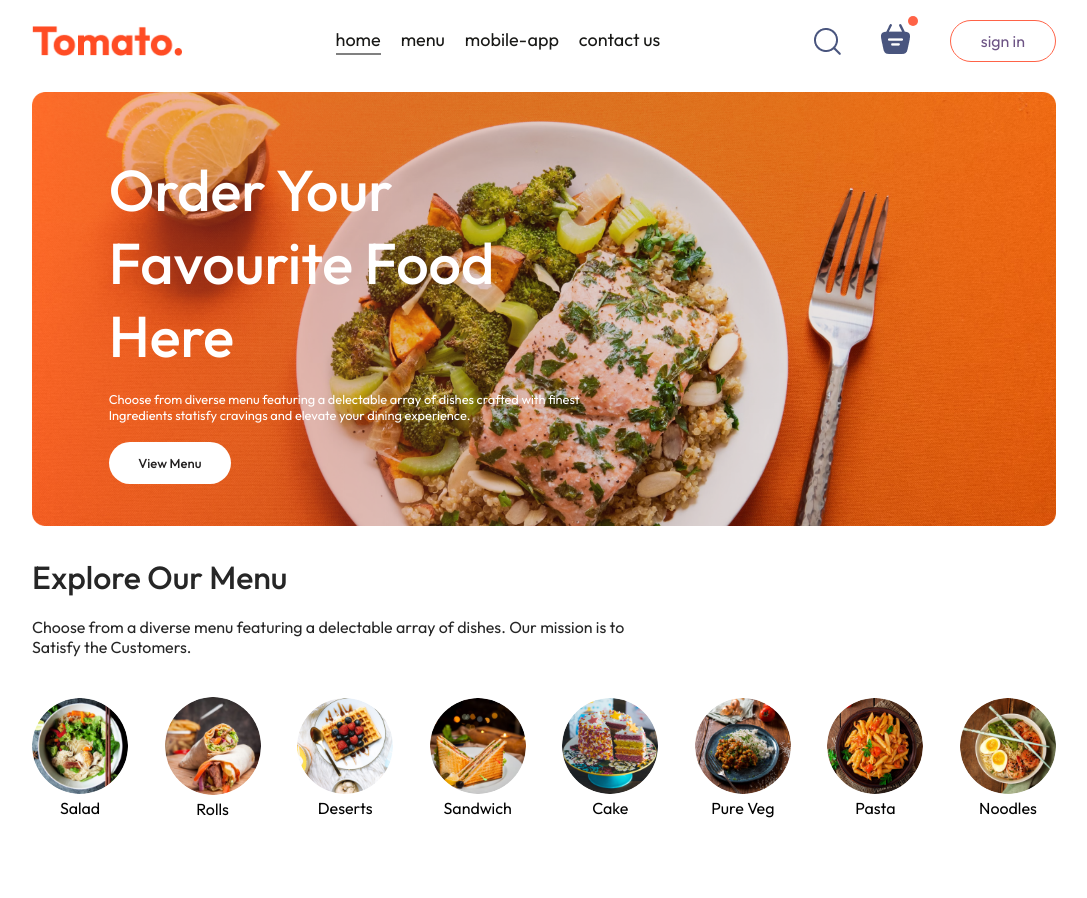
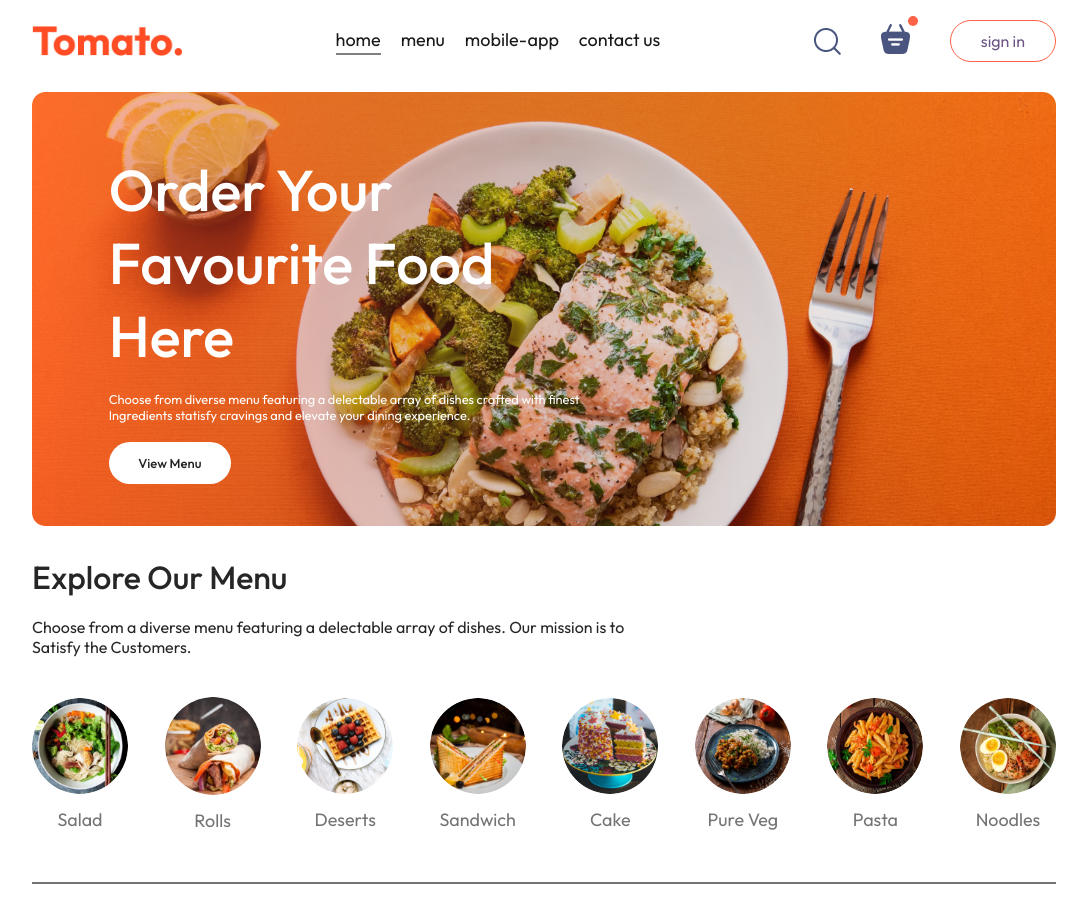
Before and after one commit to Ajay978680/food-delivery-website, a React (Vite) app in the folder OneDrive/Desktop/food delivery website/frontend/: page / in a window 1280 px wide. Shown: the top 898 px of the page, without its empty margins (96-1183 px from the left). Before the commit the page ends 839 px from the top, so only its background shows below. Built offline with nearby package versions, Linux system fonts and the light colour scheme.

Commit message:
adding new features

```diff
--- a/OneDrive/Desktop/food delivery website/frontend/src/components/ExploreMenu/ExploreMenu.css
+++ b/OneDrive/Desktop/food delivery website/frontend/src/components/ExploreMenu/ExploreMenu.css
@@ -36,3 +36,22 @@
     border-radius: 50%;
     transition: 0.2s;
 }
+
+.explore-menu-list-items p{
+    margin-top: 10px;
+    color: #747474;
+    font-size: max(1.4vw,16px);
+    cursor:pointer;
+}
+
+.explore-menu hr{
+    margin:10px 0px;
+    height:2px;
+    background-color: #747474;
+    border: none;
+}
+
+.explore-menu-list-items .active{
+    border: 4px solid tomato;
+    padding : 2px;
+}
--- a/OneDrive/Desktop/food delivery website/frontend/src/components/ExploreMenu/ExploreMenu.jsx
+++ b/OneDrive/Desktop/food delivery website/frontend/src/components/ExploreMenu/ExploreMenu.jsx
@@ -1,24 +1,39 @@
-import React from 'react'
-import './ExploreMenu.css'
-import { menu_list } from '../../assets/assets'
+import React from 'react';
+import './ExploreMenu.css';
+import { menu_list } from '../../assets/assets';
 
-const ExploreMenu = () => {
+const ExploreMenu = ({ category, setCategory }) => {
   return (
-    <div className='explore-menu' id='explore-menu'>
-        <h1>Explore Our Menu</h1>
-        <p className='explore-menu-text'>Choose from a diverse menu featuring a delectable array of dishes. Our mission is to Satisfy the Customers.</p>
-        <div className='explore-menu-list'>
-            {menu_list.map((item,index)=>{
-                return (
-                    <div key={index} className='explore-menu-list-items'>
-                        <img src={item.menu_image} alt=""/>
-                        <p>{item.menu_name}</p>
-                    </div>
+    <div className="explore-menu" id="explore-menu">
+      <h1>Explore Our Menu</h1>
+      <p className="explore-menu-text">
+        Choose from a diverse menu featuring a delectable array of dishes. Our mission is to Satisfy the Customers.
+      </p>
+      <div className="explore-menu-list">
+        {menu_list.map((item, index) => {
+          return (
+            <div
+              onClick={() =>
+                setCategory((prev) =>
+                  prev === item.menu_name ? 'All' : item.menu
                 )
-            })}
-        </div>
+              }
+              key={index}
+              className="explore-menu-list-items"
+            >
+              <img
+                className={category === item.menu_name ? 'active' : ''}
+                src={item.menu_image}
+                alt=""
+              />
+              <p>{item.menu_name}</p>
+            </div>
+          );
+        })}
+      </div>
+      <hr />
     </div>
-  )
-}
+  );
+};
 
-export default ExploreMenu
+export default ExploreMenu;
--- /dev/null
+++ b/OneDrive/Desktop/food delivery website/frontend/src/components/FoodDisplay/FoodDisplay.jsx
@@ -0,0 +1,23 @@
+import React, {useContext} from 'react';
+import './FoodDisplay.css'
+import { StoreContext } from '../../context/StoreContext'
+import FoodItem from '../../components/FoodItem/FoodItem';
+
+
+const FoodDisplay = ({category}) => {
+
+    const {food_list}=useContext(StoreContext)
+
+  return (
+    <div className='food-display' id='food-display'>
+            <h2>Top dishes near You</h2>
+            <div className='food-display-list'>
+                {food_list.map((item,index)=>{
+                    return <FoodItem key={index} id={item._id} name={item.name} description={item.description} price={item.price} image={item.image} />
+                })}
+            </div>
+    </div> //17:12
+  );
+};
+
+export default FoodDisplay;
--- /dev/null
+++ b/OneDrive/Desktop/food delivery website/frontend/src/components/FoodItem/FoodItem.jsx
@@ -0,0 +1,22 @@
+import React from 'react'
+import './FoodItem.css'
+import { assets } from '../../assets/assets'
+const FoodItem = ({id,name,price,description,image}) => {
+  return (
+    <div className='food-item'>
+            <div className='food-item-img-container'>
+                <img className='food-item-image' src={image} alt="" />
+            </div>
+            <div className='food-item-info'>
+                <div className='food-item-name-rating'>
+                    <p>{name}</p>
+                    <img src={assets.rating_starts} alt="" />
+                </div>
+                <p className='food-item-desc'>{description}</p>
+                <p className='food-item-price'>${price}</p>
+            </div>
+    </div>
+  )
+}
+
+export default FoodItem
--- /dev/null
+++ b/OneDrive/Desktop/food delivery website/frontend/src/context/StoreContext.jsx
@@ -0,0 +1,17 @@
+import { createContext } from "react"
+import { food_list } from "../assets/assets"
+export const StoreContext = createContext(null)
+
+const StoreContextProvider=(props) => {
+
+    const contextValue={
+        food_list
+    }
+    return (
+        <StoreContext.Provider value={contextValue}>
+            {props.children}
+        </StoreContext.Provider>
+    )
+}
+
+export default StoreContextProvider;
--- a/OneDrive/Desktop/food delivery website/frontend/src/main.jsx
+++ b/OneDrive/Desktop/food delivery website/frontend/src/main.jsx
@@ -1,12 +1,15 @@
-import { StrictMode } from 'react'
+import React from 'react'
 import { createRoot } from 'react-dom/client'
 import './index.css'
 import App from './App.jsx'
 import {BrowserRouter} from 'react-router-dom'
+import StoreContextProvider from './context/StoreContext.jsx'
 
 createRoot(document.getElementById('root')).render(
   <BrowserRouter>
-      <App/>
+  <StoreContextProvider>
+    <App/>
+  </StoreContextProvider>
   </BrowserRouter>
 
 )
--- a/OneDrive/Desktop/food delivery website/frontend/src/pages/Home/Home.jsx
+++ b/OneDrive/Desktop/food delivery website/frontend/src/pages/Home/Home.jsx
@@ -1,12 +1,18 @@
-import React from 'react'
+import React, { useState } from 'react';
 import './Home.css'
 import Header from '../../components/Header/Header'
 import ExploreMenu from '../../components/ExploreMenu/ExploreMenu'
+import FoodDisplay from '../../components/FoodDisplay/FoodDisplay';
+
 const Home= () =>  {
+
+  const [category,setCategory]=useState("All");
+
   return (
     <div>
         <Header/>
-        <ExploreMenu/>
+        <ExploreMenu category={category} setCategory={setCategory}/>
+        <FoodDisplay category={category}/>
     </div>
   )
 }
```
Also changed, not shown: OneDrive/Desktop/food delivery website/frontend/src/components/FoodDisplay/FoodDisplay.css (added), OneDrive/Desktop/food delivery website/frontend/src/components/FoodItem/FoodItem.css (added).
